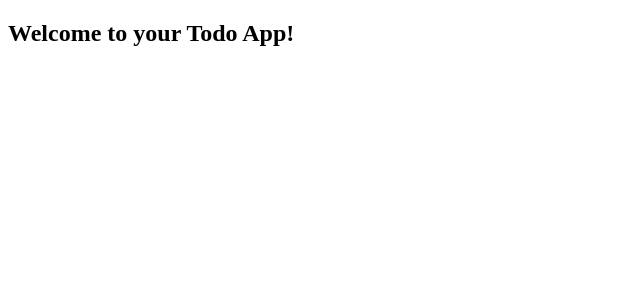
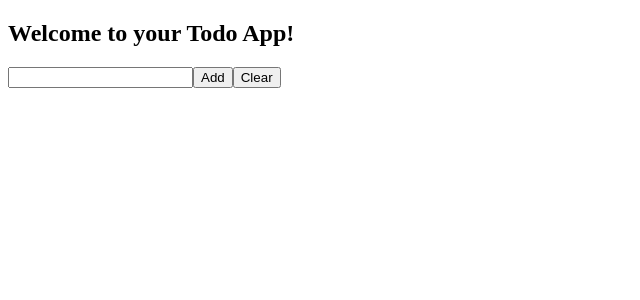
Before and after one commit to bloominstituteoftechnology/web-module-project-class-components, a React (Create React App) app: page / in a window 1280 px wide. Shown: the top 300 px of the page, without its empty margins (0-640 px from the left). Built offline with nearby package versions, Linux system fonts and the light colour scheme; the HTML template or start-up script is replaced by a standard one.

Commit message:
progress

```diff
--- a/src/App.js
+++ b/src/App.js
@@ -1,13 +1,24 @@
-import React from 'react';
+import React, { Component } from "react";
+import TodoForm from "./components/TodoForm";
 
-class App extends React.Component {
+class App extends Component {
   // you will need a place to store your state in this component.
   // design `App` to be the parent component of your application.
   // this component is going to take care of state, and any change handlers you need to work with your state
+  constructor() {
+    super();
+  }
+
+  handleClick = (e) => {
+    e.preventDefault();
+    console.log("the hell");
+  };
+
   render() {
     return (
       <div>
         <h2>Welcome to your Todo App!</h2>
+        <TodoForm handleClick={this.handleClick} />
       </div>
     );
   }
--- a/src/components/Todo.js
+++ b/src/components/Todo.js
@@ -0,0 +1,5 @@
+import React, { Component } from "react";
+
+class Todo extends Component {}
+
+export default Todo;
--- a/src/components/TodoForm.js
+++ b/src/components/TodoForm.js
@@ -0,0 +1,15 @@
+import React, { Component } from "react";
+
+class TodoForm extends Component {
+  render() {
+    return (
+      <form>
+        <input type="text" />
+        <button onClick={this.props.handleClick}>Add</button>
+        <button onClick={this.props.handleClick}>Clear</button>
+      </form>
+    );
+  }
+}
+
+export default TodoForm;
```
Also changed, not shown: 1 other file (tests, documents, lock files or other folders).
